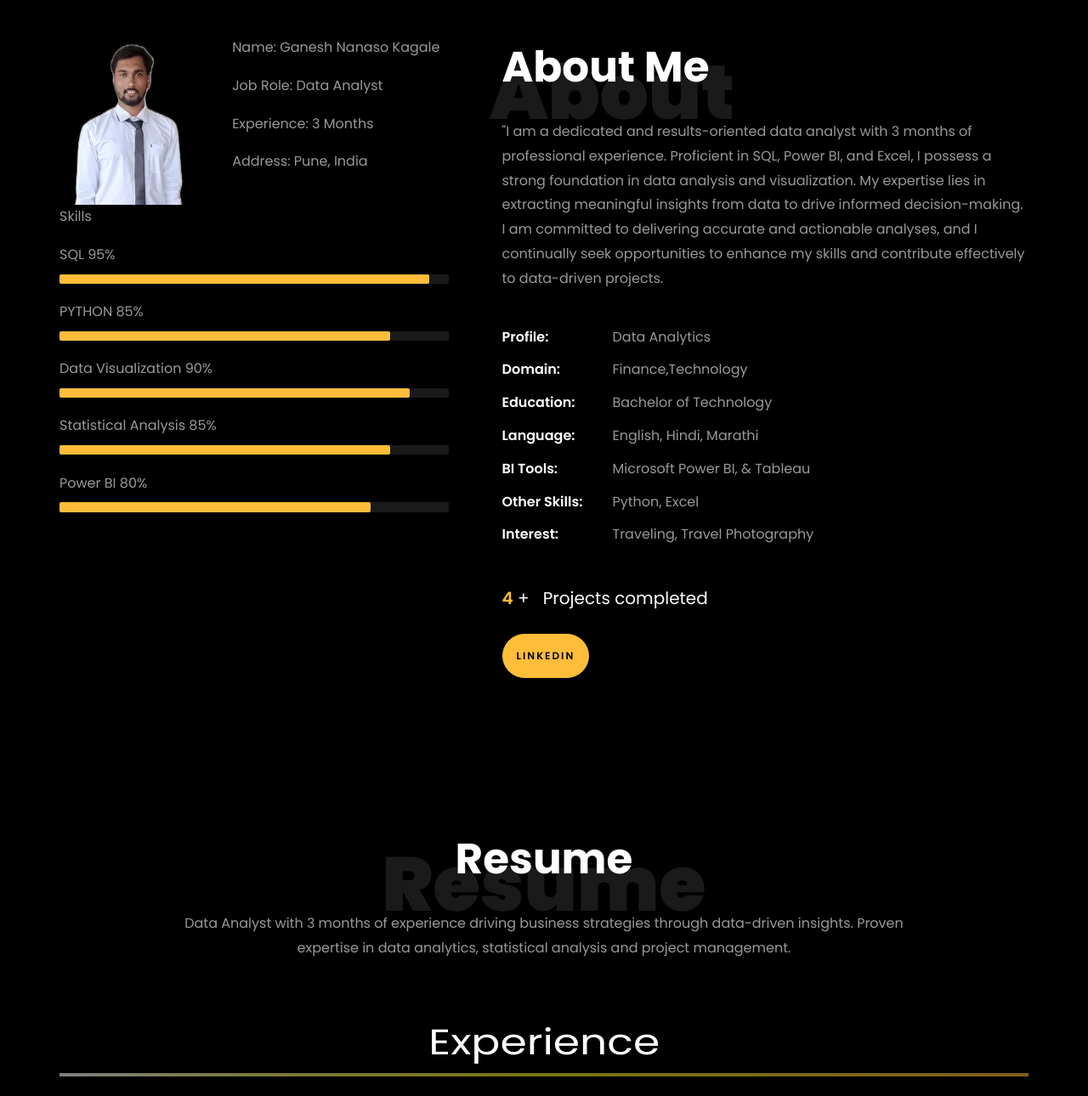
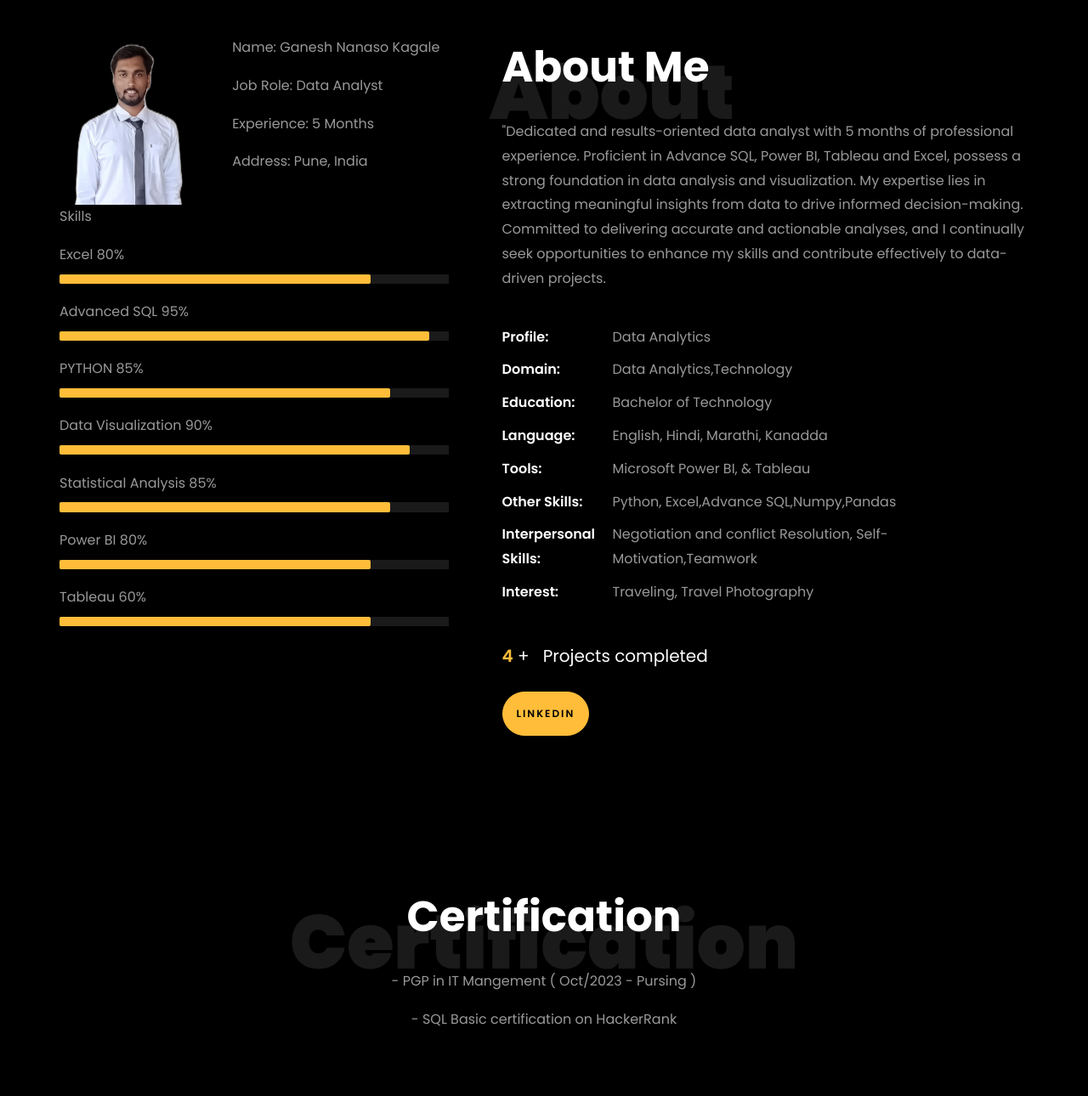
Before and after one commit to ganeshkagale/ganeshkagale.github.io, a plain HTML site: page index.html in a window 1280 px wide. Shown: the part 820-2110 px from the top of the page at 85% size. Drawn offline with Linux system fonts and the light colour scheme; files whose address does not match are found by name.

Commit message:
Update index.html

```diff
--- a/index.html
+++ b/index.html
@@ -1,7 +1,7 @@
 <!DOCTYPE html>
 <html lang="en">
   <head>
-    <title>Rishabh Mishra Portfolio</title>
+    <title>Ganesh Kagale Portfolio</title>
     <meta charset="utf-8">
     <meta name="viewport" content="width=device-width, initial-scale=1, shrink-to-fit=no">
 
@@ -128,9 +128,9 @@
 	        <ul class="navbar-nav nav ml-auto">
 	          <li class="nav-item"><a href="#home-section" class="nav-link"><span>Home</span></a></li>
 	          <li class="nav-item"><a href="#about-section" class="nav-link"><span>About</span></a></li>
-	          <li class="nav-item"><a href="#resume-section" class="nav-link"><span>Resume</span></a></li>
+	          <li class="nav-item"><a href="#resume-section" class="nav-link"><span>Certification</span></a></li>
 	          <li class="nav-item"><a href="#project-section" class="nav-link"><span>Projects</span></a></li>
-	          <li class="nav-item"><a href="#contact-section" class="nav-link"><span>Contact</span></a></li>
+	          <li class="nav-item"><a href="#contact-section" class="nav-link"><span>Contact & CV</span></a></li>
 	        </ul>
 	      </div>
 	    </div>
@@ -159,7 +159,7 @@
 
 						// Create an array of typing text
 						const typingTexts = [
-						'Computer Engineer  ',
+						'Computer Science Engineer  ',
 						'Data Analyst  ',
 						];
 
@@ -221,7 +221,7 @@
 									  <div class="about-info">
 										<p><span class="title-s">Name: </span> <span>Ganesh Nanaso Kagale</span></p>
 										<p><span class="title-s">Job Role: </span> <span>Data Analyst</span></p>
-										<p><span class="title-s">Experience: </span> <span>3 Months</span></p>
+										<p><span class="title-s">Experience: </span> <span>5 Months</span></p>
 										<p><span class="title-s">Address: </span> <span>Pune, India</span></p>
 									  </div>
 									</div>
@@ -229,7 +229,13 @@
 
 								<div class="skill-mf">
 									<p class="title-s">Skills</p>
-									<span>SQL</span> <span class="pull-right">95%</span>
+									<span>Excel</span> <span class="pull-right">80%</span>
+									<div class="progress">
+										<div class="progress-bar" role="progressbar" style="width: 80%" aria-valuenow="80" aria-valuemin="0"
+											aria-valuemax="100"></div>
+									</div>
+
+									<span>Advanced SQL</span> <span class="pull-right">95%</span>
 									<div class="progress">
 										<div class="progress-bar" role="progressbar" style="width: 95%;" aria-valuenow="95" aria-valuemin="0"
 											aria-valuemax="100"></div>
@@ -258,6 +264,12 @@
 										<div class="progress-bar" role="progressbar" style="width: 80%" aria-valuenow="80" aria-valuemin="0"
 											aria-valuemax="100"></div>
 									</div>
+
+									<span>Tableau</span> <span class="pull-right">60%</span>
+									<div class="progress">
+										<div class="progress-bar" role="progressbar" style="width: 80%" aria-valuenow="80" aria-valuemin="0"
+											aria-valuemax="100"></div>
+									</div>
 								</div>
 							</div>
 						</div>
@@ -271,19 +283,20 @@
 								<h2 class="mb-4">About Me</h2>
 
 								<p>
-									"I am a dedicated and results-oriented data analyst with 3 months of professional experience.
-									 Proficient in SQL, Power BI, and Excel, I possess a strong foundation in data analysis and visualization.
+									"Dedicated and results-oriented data analyst with 5 months of professional experience.
+									 Proficient in Advance SQL, Power BI, Tableau and Excel, possess a strong foundation in data analysis and visualization.
 									 My expertise lies in extracting meaningful insights from data to drive informed decision-making.
-									 I am committed to delivering accurate and actionable analyses,
+									 Committed to delivering accurate and actionable analyses,
 									 and I continually seek opportunities to enhance my skills and contribute effectively to data-driven projects.
 								</p>
 								<ul class="about-info mt-4 px-md-0 px-2">
 									<li class="d-flex"><span>Profile:</span> <span>Data Analytics</span></li>
-									<li class="d-flex"><span>Domain:</span> <span>Finance,Technology</span></li>
+									<li class="d-flex"><span>Domain:</span> <span>Data Analytics,Technology</span></li>
 									<li class="d-flex"><span>Education:</span> <span>Bachelor of Technology</span></li>
-									<li class="d-flex"><span>Language:</span> <span>English, Hindi, Marathi</span></li>
-									<li class="d-flex"><span>BI Tools:</span> <span>Microsoft Power BI, &amp; Tableau</span></li>
-									<li class="d-flex"><span>Other Skills:</span> <span>Python, Excel </span></li>
+									<li class="d-flex"><span>Language:</span> <span>English, Hindi, Marathi, Kanadda</span></li>
+									<li class="d-flex"><span>Tools:</span> <span>Microsoft Power BI, &amp; Tableau</span></li>
+									<li class="d-flex"><span>Other Skills:</span> <span>Python, Excel,Advance SQL,Numpy,Pandas </span></li>
+									<li class="d-flex"><span>Interpersonal Skills:</span> <span>Negotiation and conflict Resolution,          Self-Motivation,Teamwork </span></li>
 									<li class="d-flex"><span>Interest:</span> <span>Traveling, Travel Photography</span></li>
 
 								</ul>
@@ -309,7 +322,7 @@
 
 
 
-    <section class="ftco-section ftco-no-pb" id="resume-section">
+    <!-- <section class="ftco-section ftco-no-pb" id="resume-section">
     	<div class="container">
     		<div class="row justify-content-center pb-5">
           <div class="col-md-10 heading-section text-center ftco-animate">
@@ -317,7 +330,19 @@
             <h2 class="mb-4">Resume</h2>
             <p>Data Analyst with 3 months of experience driving business strategies through data-driven insights. Proven expertise in data analytics, statistical analysis and project management.</p>
           </div>
-        </div>
+        </div> -->
+
+	<section class="ftco-section ftco-no-pb" id="resume-section">
+		<div class="container">
+			<div class="row justify-content-center pb-5">
+		  <div class="col-md-10 heading-section text-center ftco-animate">
+				<h1 class="big big-2">Certification</h1>
+				<h2 class="mb-4">Certification</h2>
+				<p>- PGP in IT Mangement ( Oct/2023 - Pursing )</p>
+				 <p>- SQL Basic certification on HackerRank
+				</p>
+			</div>
+		</div>
 
 		<div class="row">
 			<h1 class="big-4">Experience</h1>
@@ -390,7 +415,7 @@
 
     		<div class="row justify-content-center mt-5">
     			<div class="col-md-6 text-center ftco-animate">
-    				<p><a href="https://drive.google.com/file/d/1AGieG0EeOzrL7vDuGVOT6OHefUwqvT67/view?usp=drive_link" class="btn btn-primary py-4 px-5">Download CV</a></p>
+    				<p><a href="https://drive.google.com/file/d/1vi2YDQRO1xZEHojpqELkf8i3HiCo_qa4/view?usp=drive_link" class="btn btn-primary py-4 px-5">Download CV</a></p>
     			</div>
     		</div>
     	</div>
@@ -573,7 +598,7 @@
           			<span class="icon-globe"></span>
           		</div>
           		<h3 class="mb-4">Download Resume</h3>
-	            <p><a href="https://drive.google.com/file/d/1AGieG0EeOzrL7vDuGVOT6OHefUwqvT67/view?usp=drive_link">Click Here</a></p>
+	            <p><a href="https://drive.google.com/file/d/1vi2YDQRO1xZEHojpqELkf8i3HiCo_qa4/view?usp=drive_link">Click Here</a></p>
 	          </div>
           </div>
 
```
